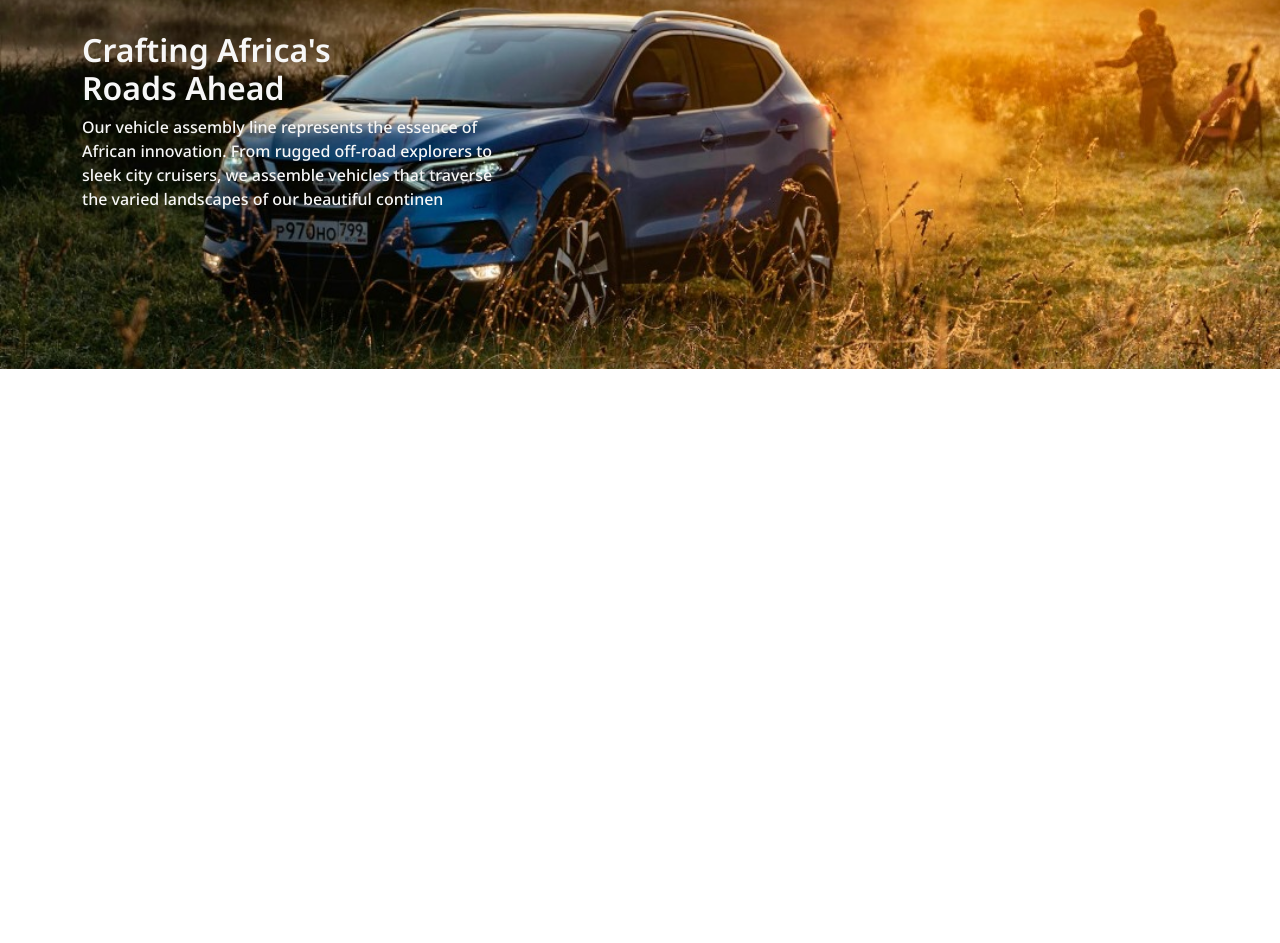
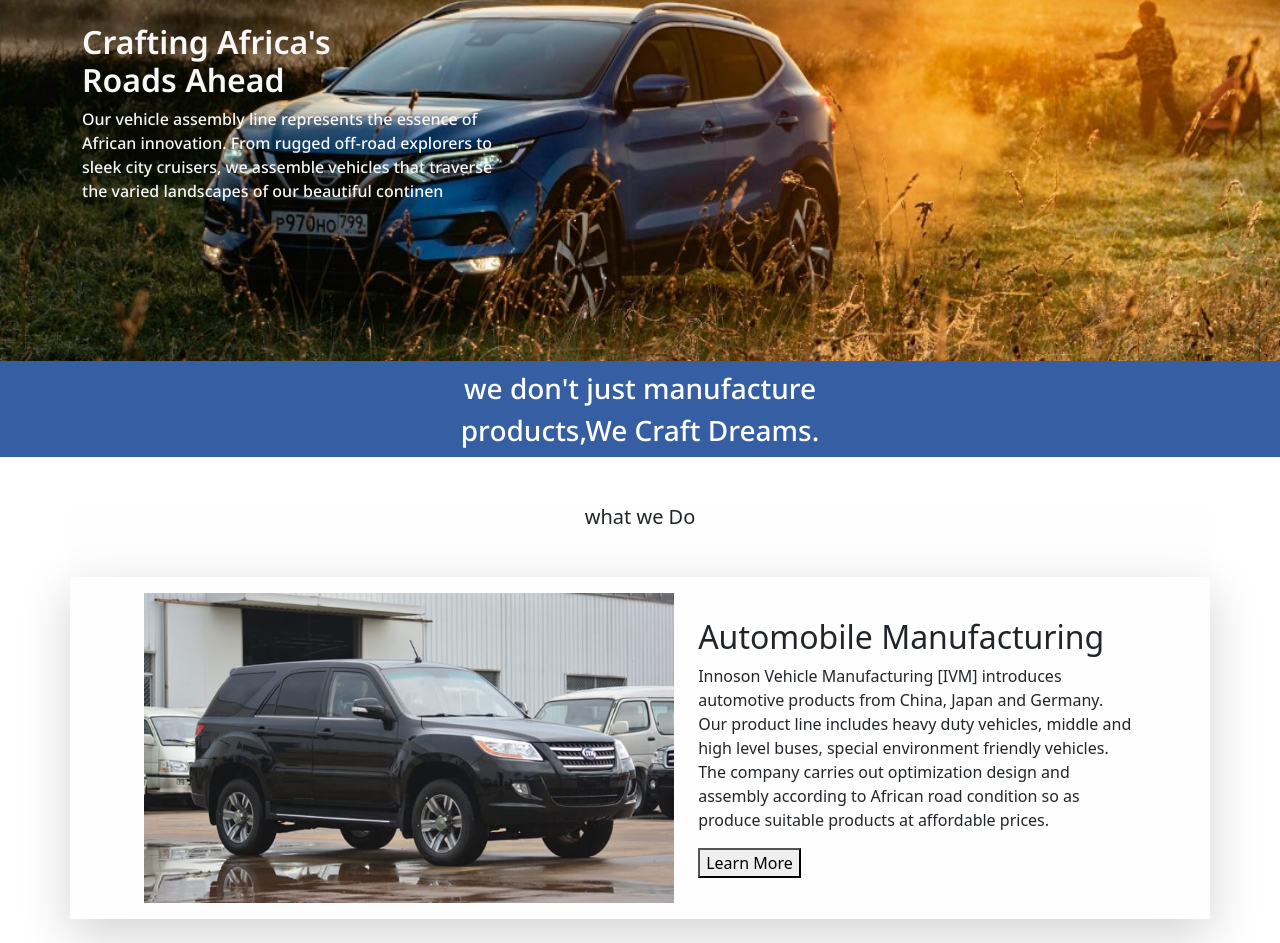
Before and after one commit to PURCY00/Innosson-group-project, a plain HTML site: page index.html in a window 1280 px wide. Shown: the part 215-1158 px from the top of the page. Before the commit the page ends 800 px from the top, so only its background shows below. Drawn offline with nearby package versions, Linux system fonts and the light colour scheme.

Commit message:
added a README.md file and also fixed more section

```diff
--- a/index.html
+++ b/index.html
@@ -58,16 +58,53 @@
     </nav>
 
     <!-- hero section -->
-    <main class="my-2 d-flex align-items-center">
+    <main class="d-flex align-items-center">
       <div class="container">
         <h2>Crafting Africa's Roads Ahead</h2>
         <p>
-          Our vehicle assembly line represents the essence of African innovation.
-          From rugged off-road explorers to sleek city cruisers, we assemble
-          vehicles that traverse the varied landscapes of our beautiful continen
+          Our vehicle assembly line represents the essence of African
+          innovation. From rugged off-road explorers to sleek city cruisers, we
+          assemble vehicles that traverse the varied landscapes of our beautiful
+          continen
         </p>
       </div>
     </main>
+    <!-- section-1 -->
+    <section class="section-1 d-flex align-items-center">
+      <div class="container">
+        <h3 class="text-center lh-base">
+          we don't just manufacture products,We Craft Dreams.
+        </h3>
+      </div>
+    </section>
+    <!-- section-2 for card -->
+    <section class="section-2 container">
+      <h5 class="text-center my-5">what we Do</h5>
+      <!-- first card -->
+      <div class="mb-4 row p-3 justify-content-center align-items-center shadow-lg">
+        <!-- div for img -->
+        <div class="col-lg-6">
+          <img
+            class="img-fluid"
+            src="assets/WhatsApp Image 2024-02-29 at 15.28.48_348b3336.jpg"
+            alt="ivm-photo"
+          />
+        </div>
+        <!-- div for text -->
+        <div class="col-lg-5">
+          <h2>Automobile Manufacturing</h2>
+          <p>
+            Innoson Vehicle Manufacturing [IVM] introduces automotive products
+            from China, Japan and Germany. Our product line includes heavy duty
+            vehicles, middle and high level buses, special environment friendly
+            vehicles. The company carries out optimization design and assembly
+            according to African road condition so as produce suitable products
+            at affordable prices.
+          </p>
+          <button>Learn More</button>
+        </div>
+      </div>
+    </section>
 
     <script
       src="https://cdn.jsdelivr.net/npm/bootstrap@5.3.3/dist/js/bootstrap.bundle.min.js"
--- a/style.css
+++ b/style.css
@@ -35,6 +35,19 @@ main p{
     font-family: "Noto sans", sans-serif;
     font-weight: 500;
 }
+
+/* section-1 */
+.section-1{
+    background: rgba(54, 95, 163, 1);
+    font-weight: 600;
+    height: 6rem;
+    font-family: "Noto sans", sans-serif;
+    color: rgb(255,255,255,1);
+}
+/* section-2 */
+.section-2{
+    background-color: rgb(254, 254, 254);
+}
 @media(max-width: 475px){
     main p{
         width: 100%;
@@ -50,4 +63,8 @@ main p{
     main h2 {
         width: 30%;
     }
+    .section-1 h3{
+        width: 45%;
+        margin: auto;
+    }
 }
```
Also changed, not shown: assets/WhatsApp Image 2024-02-29 at 15.28.48_348b3336.jpg (added), 1 other file.
